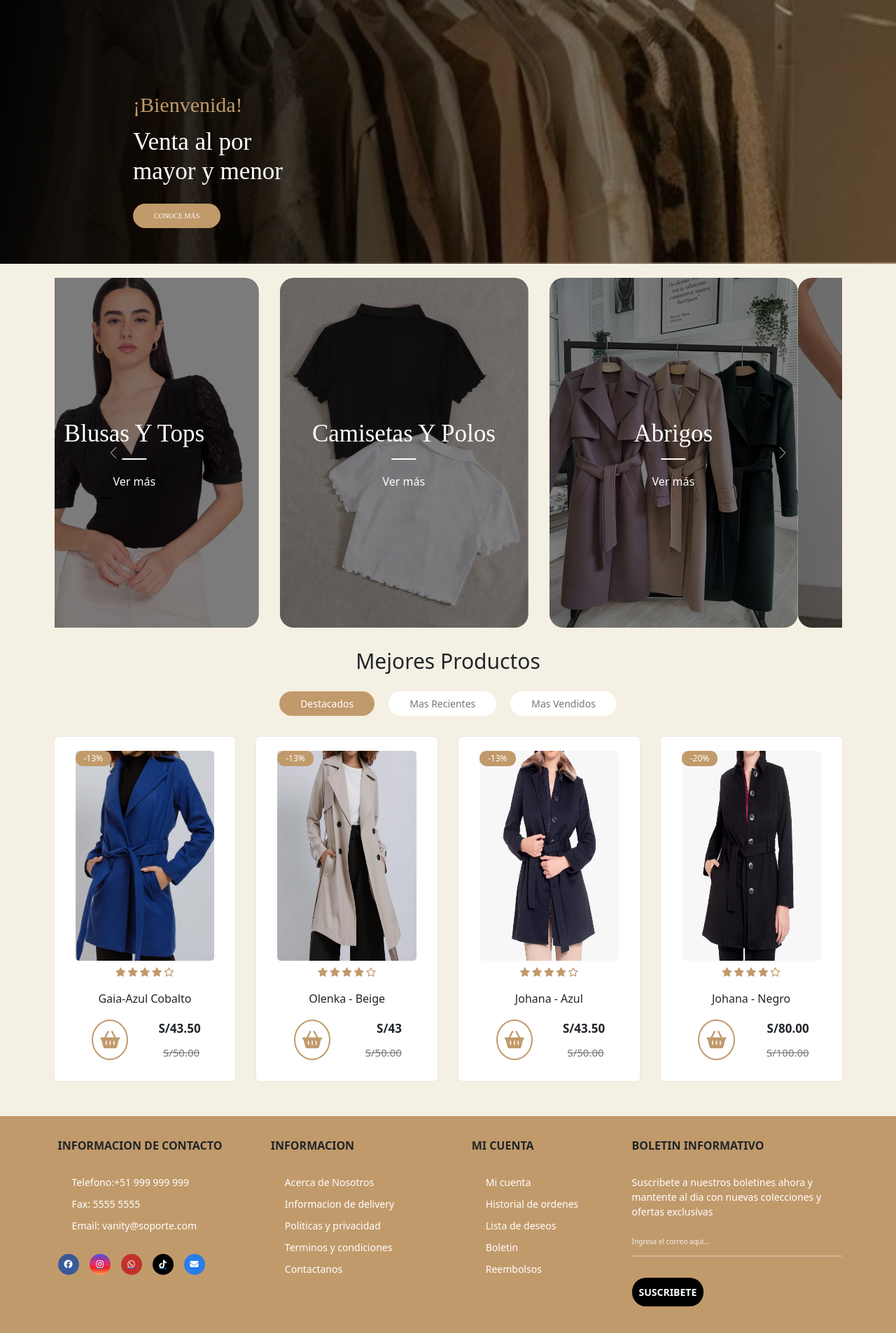
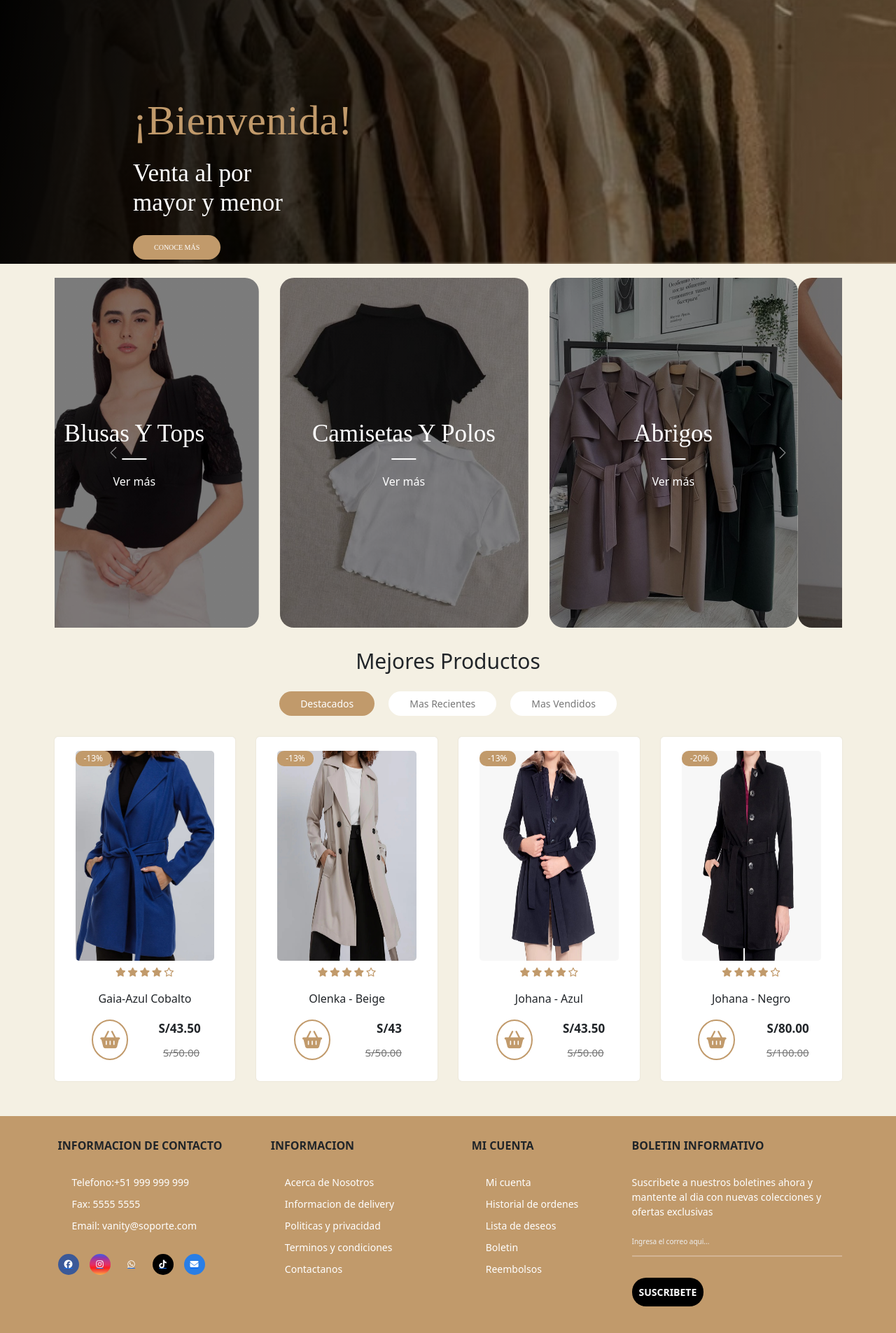
Before and after one commit to Handyot12/handyot12.github.io, a plain HTML site: page index.html in a window 1280 px wide. Shown: the part 354-2259 px from the top of the page at 70% size. Drawn offline with nearby package versions, Linux system fonts and the light colour scheme; a web font is replaced by a local one.

Commit message:
Add files via upload

```diff
--- a/Lali.css
+++ b/Lali.css
@@ -385,8 +385,8 @@ html {
 
 .content-banner p{
     color: #c19a6b;
-    font-size: 3rem;
-    margin-bottom: 1rem;
+    font-size: 6rem;
+    margin-bottom: 5;
     font-weight: 500;
     font-family: apple;
 
@@ -835,8 +835,8 @@ button{
     background-color: #3b5998;
 }
 
-.youtube{
-    background-color: #c4302b;
+.whatsapp{
+    background-color: #118d40;
 }
 
 .instagram{
@@ -1117,6 +1117,3 @@ button{
     .menu-footer{
         grid-template-columns: 1fr;
     }
-
-
-}
```
